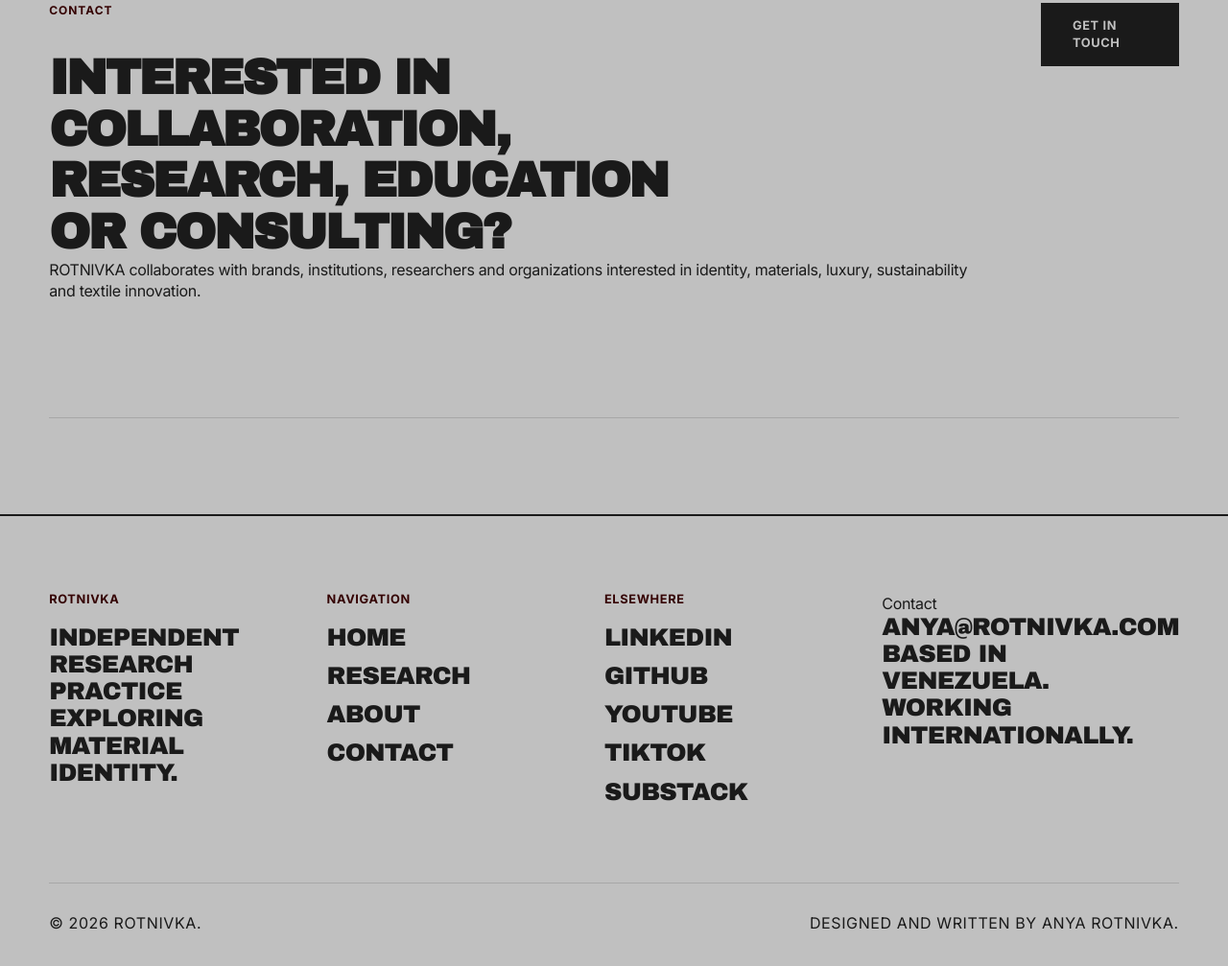
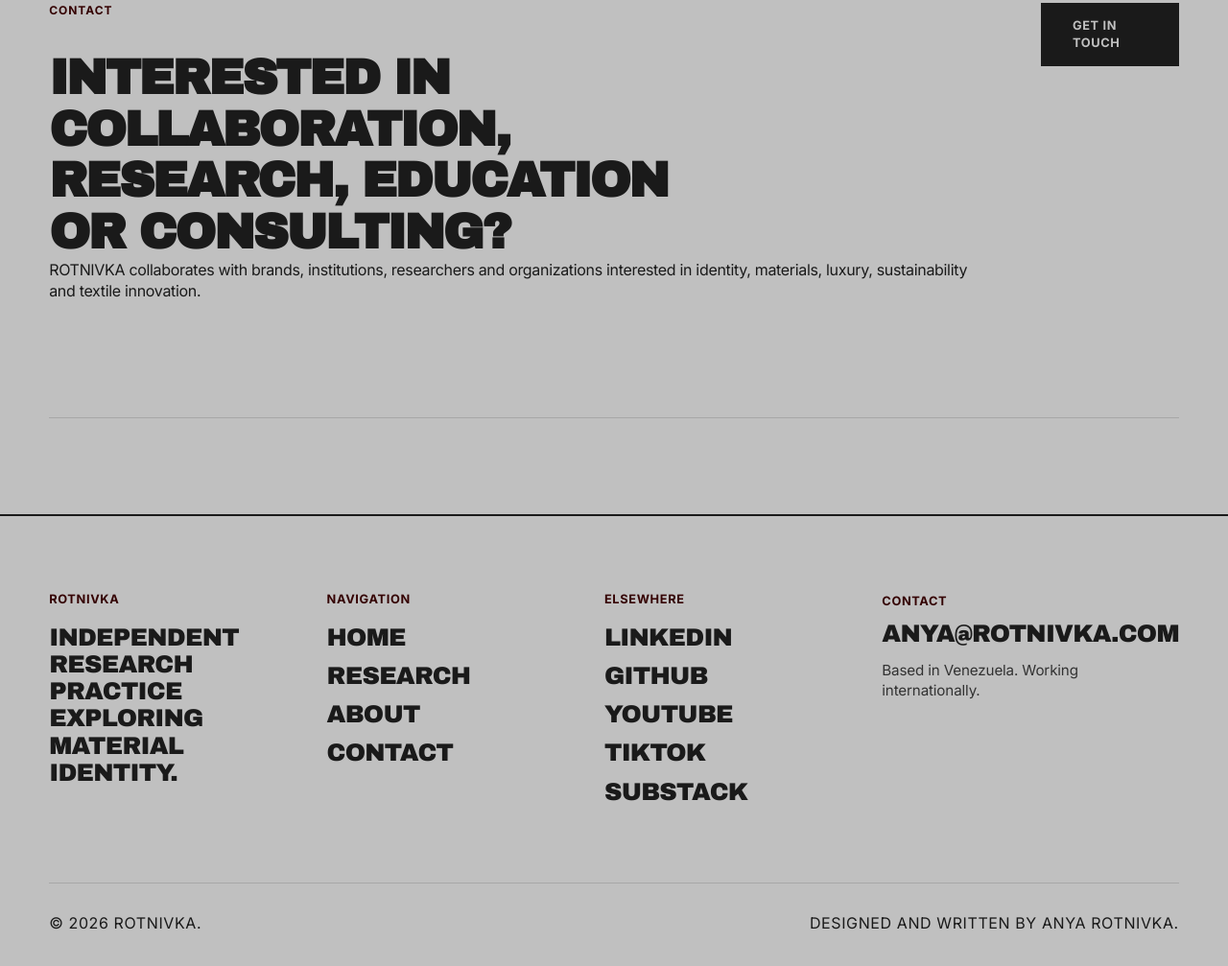
Before and after one commit to rotnivka/rotnivka.github.io, a plain HTML site: page index.html in a window 1280 px wide. Shown: the part 2979-3986 px from the top of the page at 96% size. Drawn offline with Linux system fonts and the light colour scheme.

Commit message:
Update style.css

```diff
--- a/css/style.css
+++ b/css/style.css
@@ -451,3 +451,50 @@ footer {
         gap: 1rem;
     }
 }
+
+/* =========================================================
+   FOOTER CONTACT REFINEMENT
+========================================================= */
+
+.footer-contact-block {
+    display: block;
+}
+
+/* El subtítulo superior sutil */
+.footer-contact-block .contact-label {
+    display: block;
+    font-family: var(--font-main);
+    font-weight: 700;
+    font-size: 0.8rem;
+    text-transform: uppercase;
+    color: var(--accent-red);
+    letter-spacing: 0.05em;
+    margin-bottom: 12px;
+}
+
+/* El email imponente */
+.footer-contact-block .contact-email {
+    display: block;
+    font-family: var(--font-display);
+    font-size: clamp(1.1rem, 2vw, 1.8rem);
+    text-transform: uppercase;
+    line-height: 1.1;
+    letter-spacing: -0.03em;
+    color: var(--ink-asphalt);
+    margin-bottom: 12px;
+}
+
+.footer-contact-block .contact-email:hover {
+    color: var(--accent-red);
+}
+
+.footer-contact-block .contact-location {
+    font-family: var(--font-main);
+    font-size: 0.95rem;
+    font-weight: 400;
+    text-transform: none;
+    color: var(--ink-asphalt);
+    opacity: 0.85;
+    line-height: 1.4;
+    letter-spacing: -0.01em;
+}
```
